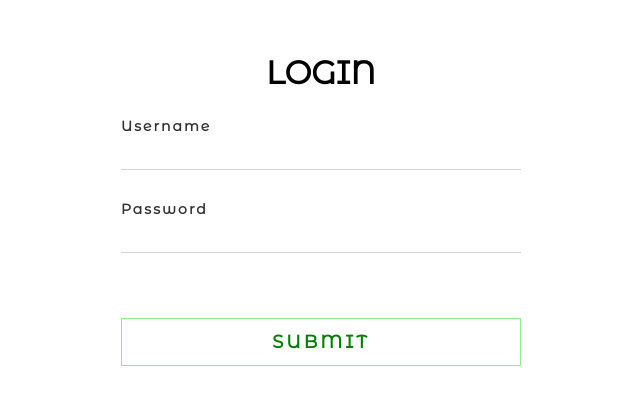
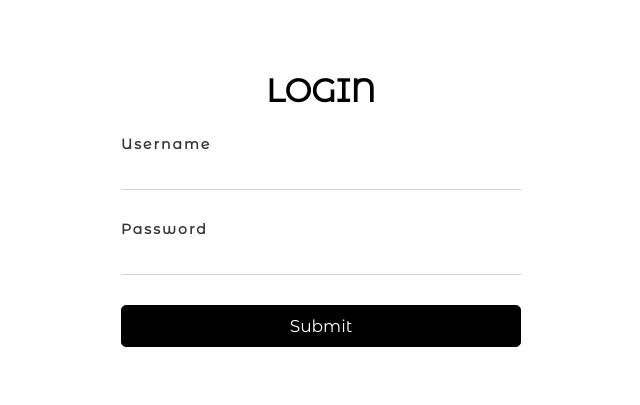
Before and after one commit to UsmanQasim/admin-ii, a React (Create React App) app: page / in a window 1280 px wide. Shown: the part 191-596 px from the top of the page, without its empty margins (319-959 px from the left). Built offline with nearby package versions, Linux system fonts and the light colour scheme; no server answers.

Commit message:
Added components

```diff
--- a/package.json
+++ b/package.json
@@ -11,6 +11,7 @@
     "node-sass": "^4.14.1",
     "react": "^17.0.2",
     "react-dom": "^17.0.2",
+    "react-icons": "^4.2.0",
     "react-redux": "^7.2.4",
     "react-scripts": "4.0.3",
     "redux-thunk": "^2.3.0",
--- a/src/App.js
+++ b/src/App.js
@@ -28,7 +28,7 @@ const App = ({userState, fetchUsers}) => {
 
   }, []);
 
-  return logged === undefined || userState.loading ? <div>Loading</div> : !logged ? <Login users={userState.users} setLogged={setLogged} /> : <Panel />
+  return logged === undefined || userState.loading ? <div>Loading</div> : !logged ? <Login users={userState.users} setLogged={setLogged} /> : <Panel setLogged={setLogged} />
 }
 
 const mapStateToProps = (state) => ({ userState: state.userState });
--- a/src/pages/Login/Login.js
+++ b/src/pages/Login/Login.js
@@ -1,8 +1,10 @@
-import React, {useState} from 'react'
-import styles from "./Login.module.scss";
+import React, { useState } from "react";
+import styles from "./login.module.scss";
 
-import { encryptMessage } from '../../utils/cipher';
+import { encryptMessage } from "../../utils/cipher";
+import { Button } from "../Panel/components/button/Button";
 
+import { ImCross } from "react-icons/im";
 
 const Login = ({ users, setLogged }) => {
   const [username, setUserName] = useState("");
@@ -22,18 +24,32 @@ const Login = ({ users, setLogged }) => {
     })[0];
 
     if (matchedUser) {
-        let LOGIN_USER_KEY = encryptMessage(`chromaticabberations_${matchedUser.id}`)
+      let LOGIN_USER_KEY = encryptMessage(
+        `chromaticabberations_${matchedUser.id}`
+      );
       localStorage.setItem("LOGIN_USER_KEY", LOGIN_USER_KEY);
       alert("You've transcended");
       setLogged(true);
-    } else setError("Invalid Email OR Password");
+    } else {
+      setError("Invalid Credentials");
+      setPassword("");
+    }
   };
 
   return (
     <div className={styles.container}>
       <h1 className={styles.header}>Login</h1>
       <form className={styles.formContainer}>
-        {error ? <div className={styles.error}>{error}</div> : ""}
+        {error ? (
+          <div className={styles.error}>
+            {error}
+            <label>
+              <ImCross onClick={() => setError(false)} />
+            </label>
+          </div>
+        ) : (
+          ""
+        )}
         <div className={styles.formGroup}>
           <label>Username</label>
           <input
@@ -50,9 +66,9 @@ const Login = ({ users, setLogged }) => {
             onChange={(e) => setPassword(e.target.value)}
           />
         </div>
-        <button onClick={submitHandler} className={styles.btn}>
+        <Button clickHandler={submitHandler} STYLES={styles.btn}>
           Submit
-        </button>
+        </Button>
       </form>
     </div>
   );
--- a/src/pages/Login/Login.module.scss
+++ b/src/pages/Login/Login.module.scss
@@ -1,4 +1,3 @@
-
 .container {
   display: flex;
   justify-content: center;
@@ -10,18 +9,51 @@
     margin-bottom: 25px;
     text-transform: uppercase;
   }
-  input {
-    width: 200px;
-    height: 35px;
-    margin: 10px;
-    padding: 10px;
-  }
   .formContainer {
     display: flex;
     justify-content: center;
     flex-direction: column;
     margin-left: auto;
     margin-right: auto;
+    .error {
+      display: flex;
+      justify-content: space-between;
+      width: 100%;
+      margin-bottom: 20px;
+      color: red;
+      font-weight: 800;
+      letter-spacing: 1px;
+      label {
+        cursor: pointer;
+      }
+    }
+    .formGroup {
+      min-width: 400px;
+      width: 100%;
+      display: flex;
+      flex-direction: column;
+      label {
+        opacity: 0.8;
+        font-size: 14px;
+        font-weight: 600;
+        letter-spacing: 2px;
+        color: black;
+        width: 100%;
+      }
+      input {
+        margin: 0px 0px 30px 0px;
+        padding: 7px 5px;
+        border: none;
+        border-bottom: 1px solid lightgrey;
+        width: 100%;
+        font-size: 18px;
+        color: grey;
+      }
+      input:focus {
+        border-bottom: 1px solid grey;
+        color: black;
+      }
+    }
   }
   @media (max-width: 480px) {
     .formContainer {
@@ -37,61 +69,4 @@
       max-width: 250px;
     }
   }
-  .btn {
-    padding: 12px;
-    margin-top: 35px;
-    font-weight: 800;
-    color: green;
-    text-transform: uppercase;
-    letter-spacing: 3px;
-    background-color: transparent;
-    border: 1px solid lightgreen;
-    transition: 0.3s ease-in-out;
-    cursor: pointer;
-    font-size: 18px;
 }
-
-  .btn:hover {
-    color: white;
-
-    border-left-color: green;
-    border-right-color: green;
-    background-color: lightgreen;
-  }
-
-  .formGroup {
-    min-width: 400px;
-    width: 100%;
-    display: flex;
-    flex-direction: column;
-  }
-  .formGroup label {
-    opacity: 0.8;
-    font-size: 14px;
-    font-weight: 600;
-    letter-spacing: 2px;
-    color: black;
-    width: 100%;
-  }
-  .formGroup input {
-    margin: 0px 0px 30px 0px;
-    padding: 7px 5px;
-    border: none;
-    border-bottom: 1px solid lightgrey;
-    width: 100%;
-    font-size: 18px;
-    color: grey;
-  }
-  .formGroup input:focus {
-    border-bottom: 1px solid grey;
-    color: black;
-  }
-
-  .error {
-    text-align: center;
-    margin: 10px 5px;
-    color: red;
-    font-weight: 800;
-    letter-spacing: 1px;
-  }
-}
--- a/src/pages/Panel/Panel.js
+++ b/src/pages/Panel/Panel.js
@@ -1,20 +1,63 @@
-import React from 'react';
-import { connect } from 'react-redux';
+import React, { useEffect, useRef, useState } from "react";
+import { connect } from "react-redux";
 
-import { fetchInquiries, fetchContactInquiries } from '../../redux';
+import { fetchInquiries, fetchContactInquiries } from "../../redux";
 
-const Panel = () => {
-    return (
-        <div>
-            <h1>Panel</h1>
-        </div>
-    )
-}
+//importing components
+import Navbar from "./components/navbar/Navbar";
+import Dashboard from "./components/dashboard/Dashboard";
 
-const mapStateToProps = (state) => ({ inquiryState: state.inquiryState, contactInquiryState: state.contactInquiryState });
+const Panel = ({
+  fetchInquiries,
+  fetchContactInquiries,
+  inquiryState,
+  contactInquiryState,
+  setLogged,
+}) => {
+  const [inquiries, setInquiries] = useState([]);
+
+  const refactorInquiries = () => {
+    inquiryState.inquiries.map((inq) => setInquiries([...inquiries, inq]));
+    contactInquiryState.contactInquiries.map((inq) =>
+      setInquiries([...inquiries, inq])
+    );
+
+    //sort inquiries
+  };
+
+  const inquiryRef = useRef(null);
+  const cInquiryRef = useRef(null);
+  const rInquiryRef = useRef(null);
+
+  inquiryRef.current = fetchInquiries;
+  cInquiryRef.current = fetchContactInquiries;
+  rInquiryRef.current = refactorInquiries;
+
+  useEffect(() => {
+    inquiryRef.current();
+    cInquiryRef.current();
+  }, []);
+
+  useEffect(() => {
+    if (inquiryState.loading && contactInquiryState.loading)
+      rInquiryRef.current();
+  }, [inquiryState.loading, contactInquiryState.loading]);
+
+  return (
+    <div>
+      <Navbar setLogged={setLogged} />
+      <Dashboard inquiries={inquiries} />
+    </div>
+  );
+};
+
+const mapStateToProps = (state) => ({
+  inquiryState: state.inquiryState,
+  contactInquiryState: state.contactInquiryState,
+});
 const mapDispatchToProps = (dispatch) => ({
   fetchInquiries: () => dispatch(fetchInquiries()),
-  fetchContactInquiries: () => dispatch(fetchContactInquiries())
+  fetchContactInquiries: () => dispatch(fetchContactInquiries()),
 });
 
 export default connect(mapStateToProps, mapDispatchToProps)(Panel);
--- /dev/null
+++ b/src/pages/Panel/components/button/Button.js
@@ -0,0 +1,19 @@
+import React from "react";
+import styles from "./button.module.scss";
+
+export const buttonTypes = {
+  SM: { title: "SM", className: styles.SM },
+  LG: { title: "LG", className: styles.LG },
+  LIGHT: { title: "LIGHT", className: styles.LIGHT },
+};
+
+export const Button = ({ STYLES = {}, clickHandler, type, children }) => {
+  return (
+    <button
+      className={`${styles.btn} ${STYLES} ${type ? type.className : ""}`}
+      onClick={clickHandler ? clickHandler : () => {}}
+    >
+      {children}
+    </button>
+  );
+};
--- /dev/null
+++ b/src/pages/Panel/components/button/button.module.scss
@@ -0,0 +1,31 @@
+.btn {
+    padding: 10px 15px;
+    cursor: pointer;
+    font-size: 17px;
+    border: 1px solid black;
+    background: black;
+    color: white;
+    border-radius: 5px;
+    display: flex;
+    align-items: center;
+    justify-content: center;
+
+    transition: 0.25s all ease-in-out;
+}
+
+.btn:hover {
+    transform: scale(1.05);
+}
+
+.SM {
+    font-size: 14px;
+}
+
+.LG {
+    font-size: 20px;
+}
+
+.LIGHT {
+    background: white;
+    color: black;
+}
--- /dev/null
+++ b/src/pages/Panel/components/dashboard/Dashboard.js
@@ -0,0 +1,11 @@
+import React from 'react'
+
+const Dashboard = ({inquiries}) => {
+    return (
+        <div>
+            {inquiries.map(inquiry => <p>{inquiry.firstName} {inquiry.date}</p>)}
+        </div>
+    )
+}
+
+export default Dashboard
--- /dev/null
+++ b/src/pages/Panel/components/navbar/Navbar.js
@@ -0,0 +1,31 @@
+import React from "react";
+
+import { BiLogOut } from "react-icons/bi";
+
+import styles from "./navbar.module.scss";
+
+import { Button, buttonTypes } from "../button/Button";
+
+const Navbar = ({ setLogged }) => {
+  const logout = () => {
+    setLogged(false);
+    localStorage.removeItem("LOGIN_USER_KEY");
+  };
+
+  return (
+    <div className={styles.container}>
+      <nav>
+        <h1 className={styles.navBrand}>ADMIN</h1>
+        <Button
+          STYLES={styles.logoutBtn}
+          type={buttonTypes.SM}
+          clickHandler={logout}
+        >
+          Logout&nbsp;&nbsp;<BiLogOut />
+        </Button>
+      </nav>
+    </div>
+  );
+};
+
+export default Navbar;
--- /dev/null
+++ b/src/pages/Panel/components/navbar/navbar.module.scss
@@ -0,0 +1,16 @@
+.container {
+    width: 100%;
+    nav {
+        display: flex;
+        justify-content: space-around;
+        align-items: center;
+        width: 100%;
+        height: 100%;
+        padding: 10px;
+        transition: 0.25s all ease-in-out;
+        box-shadow: 0px 0px 50px 0px rgba($color: black, $alpha: 0.15);
+        .navBrand {
+            font-size: 25px;
+        }
+    }
+}
```
Also changed, not shown: src/pages/Panel/components/dashboard/dashboard.module.scss (added), 1 other file (tests, documents, lock files or other folders). Lines whose indentation alone changed are shown as unchanged.
